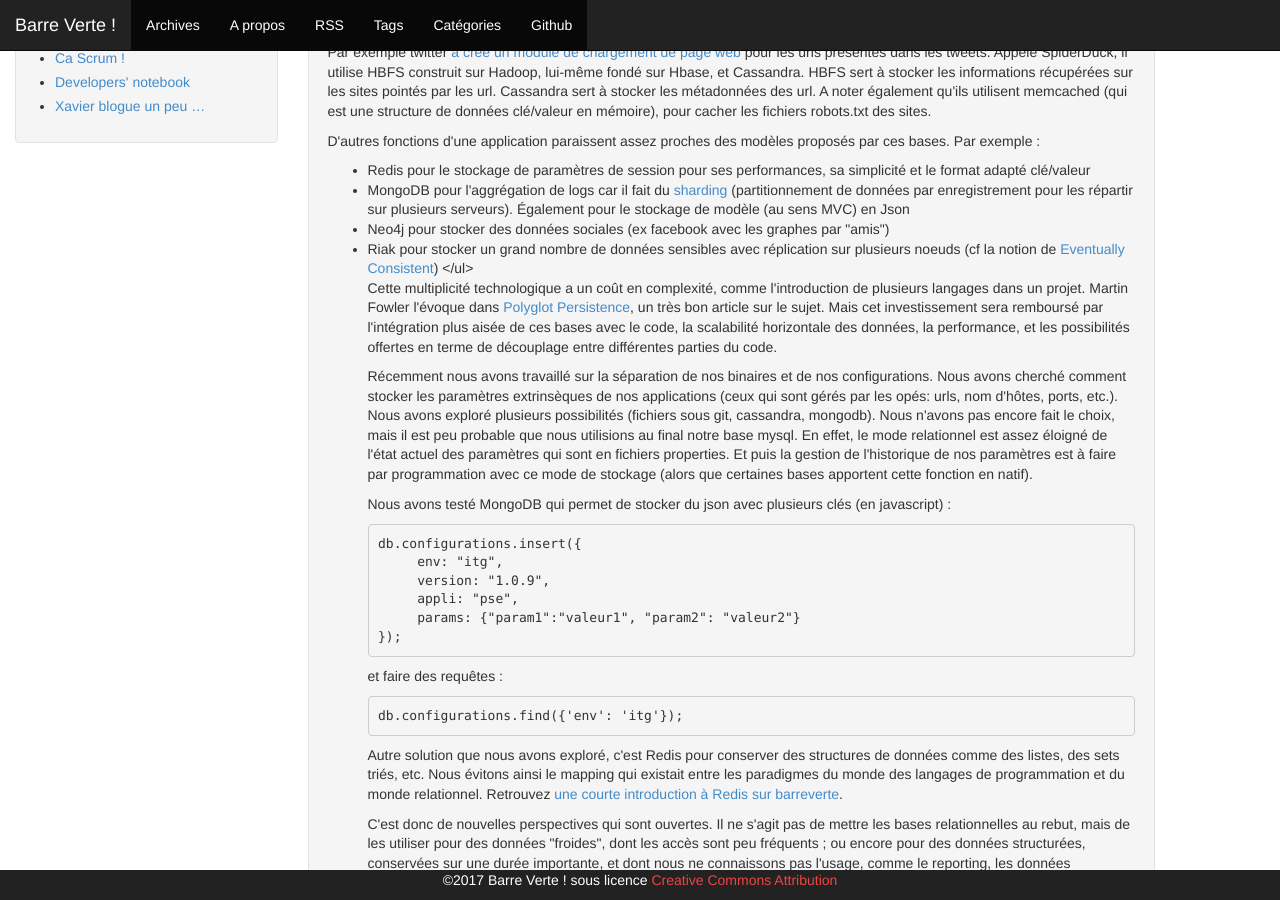
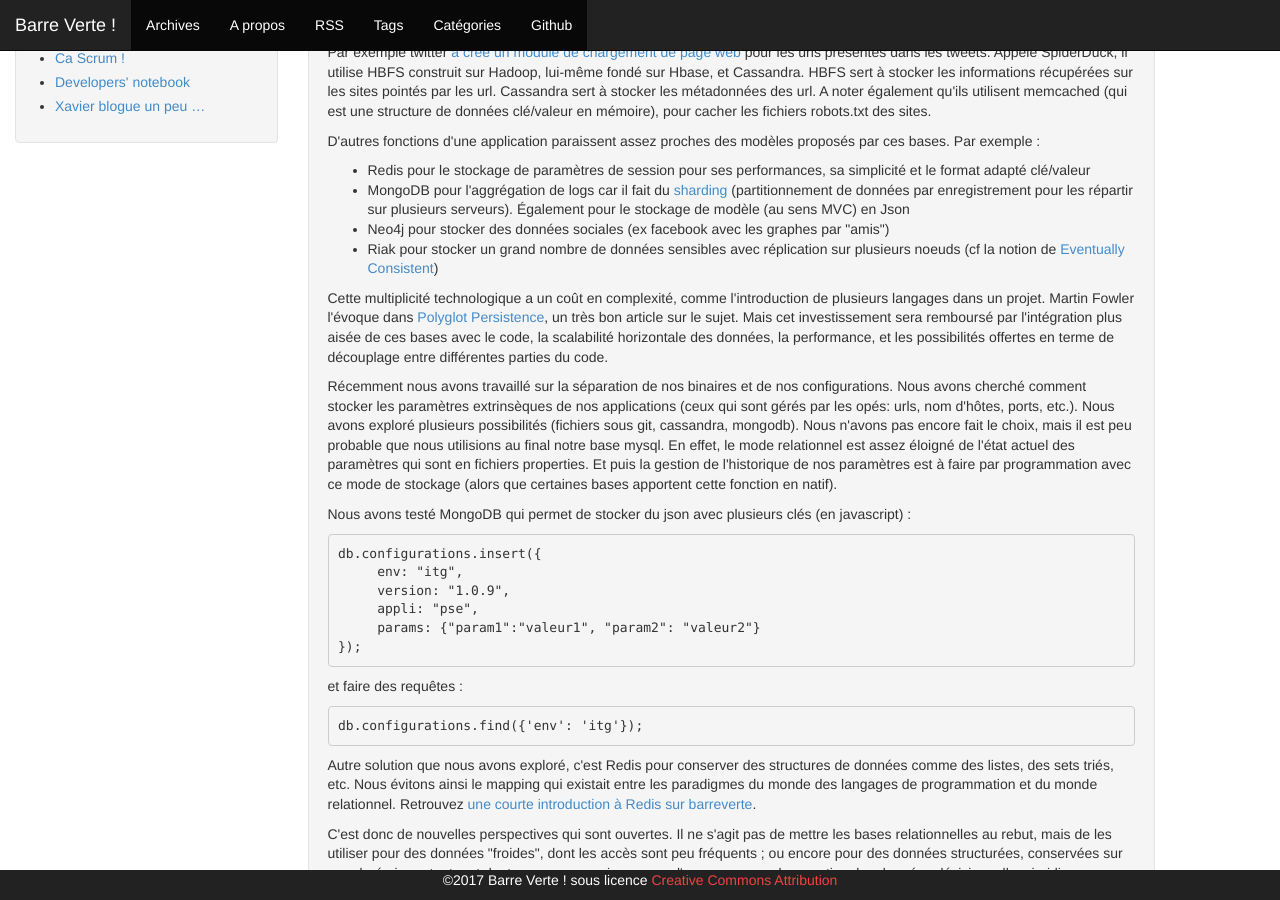
Before and after one commit to MichaelBitard/barreverte.github.io, a Jekyll site: the page built from _posts/2011-11-29-persistance-polymorphe.markdown, in a window 1280 px wide and 900 px high, scrolled down 631 px. Built offline with Jekyll 4.4.1, drawn with Linux system fonts in a browser that asks for light colours; comment, search, counter and statistics services are not loaded.

```diff
--- a/_posts/2011-11-29-persistance-polymorphe.markdown
+++ b/_posts/2011-11-29-persistance-polymorphe.markdown
@@ -96,7 +96,7 @@ Et les autres types de bases qui existaient avant le mouvement NoSQL comme bases
 <li>Redis pour le stockage de paramètres de session pour ses performances, sa simplicité et le format adapté clé/valeur</li>
 <li>MongoDB pour l'aggrégation de logs car il fait du <a href="http://en.wikipedia.org/wiki/Shard_%28database_architecture%29">sharding</a> (partitionnement de données par enregistrement pour les répartir sur plusieurs serveurs). Également pour le stockage de modèle (au sens MVC) en Json</li>
 <li>Neo4j pour stocker des données sociales (ex facebook avec les graphes par "amis")</li>
-<li>Riak pour stocker un grand nombre de données sensibles avec réplication sur plusieurs noeuds (cf la notion de <a href="http://www.allthingsdistributed.com/2008/12/eventually_consistent.html">Eventually Consistent</a>)
+<li>Riak pour stocker un grand nombre de données sensibles avec réplication sur plusieurs noeuds (cf la notion de <a href="http://www.allthingsdistributed.com/2008/12/eventually_consistent.html">Eventually Consistent</a>)</li>
 </ul>
 <p>Cette multiplicité technologique a un coût en complexité, comme l'introduction de plusieurs langages dans un projet. Martin Fowler l'évoque dans <a href="http://martinfowler.com/bliki/PolyglotPersistence.html">Polyglot Persistence</a>, un très bon article sur le sujet. Mais cet investissement sera remboursé par l'intégration plus aisée de ces bases avec le code, la scalabilité horizontale des données, la performance, et les possibilités offertes en terme de découplage entre différentes parties du code.</p>
 <p>Récemment nous avons travaillé sur la séparation de nos binaires et de nos configurations. Nous avons cherché comment stocker les paramètres extrinsèques de nos applications (ceux qui sont gérés par les opés: urls, nom d'hôtes, ports, etc.). Nous avons exploré plusieurs possibilités (fichiers sous git, cassandra, mongodb). Nous n'avons pas encore fait le choix, mais il est peu probable que nous utilisions au final notre base mysql. En effet, le mode relationnel est assez éloigné de l'état actuel des paramètres qui sont en fichiers properties. Et puis la gestion de l'historique de nos paramètres est à faire par programmation avec ce mode de stockage (alors que certaines bases apportent cette fonction en natif).</p>
```
